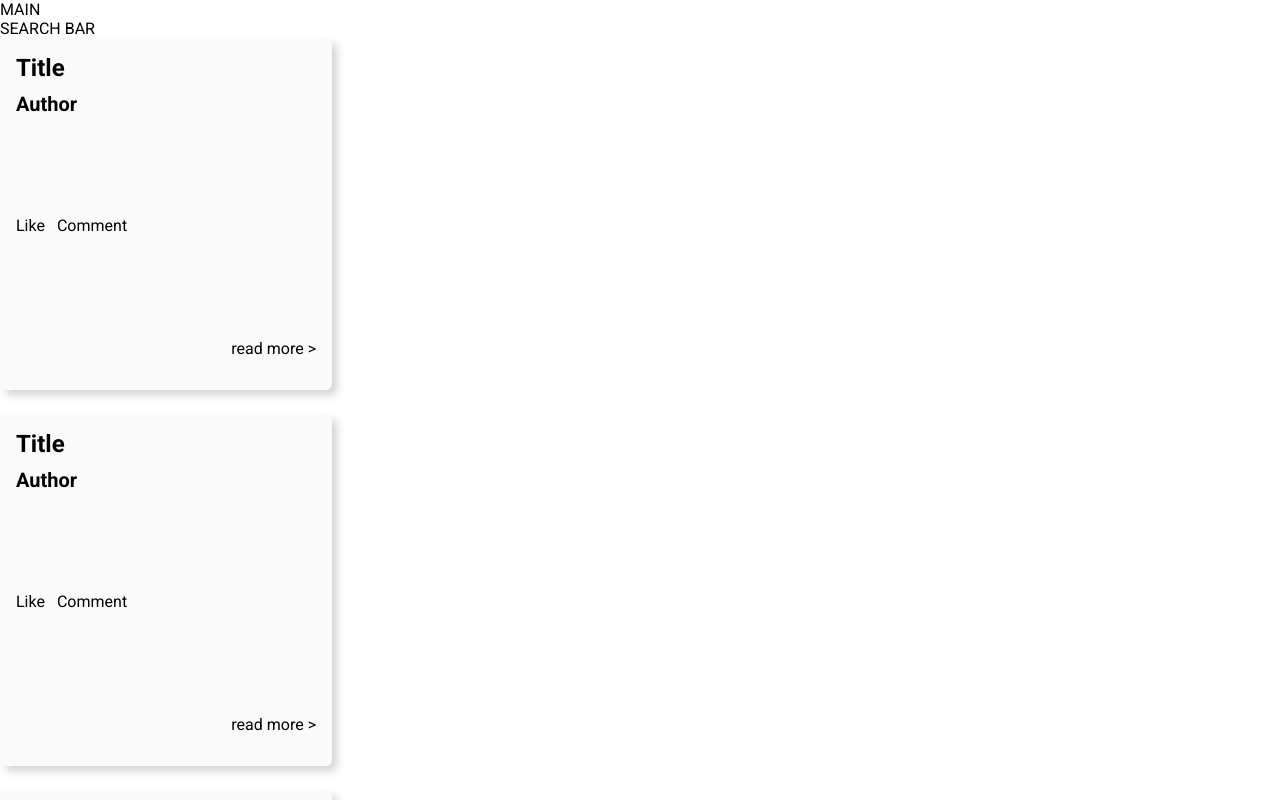
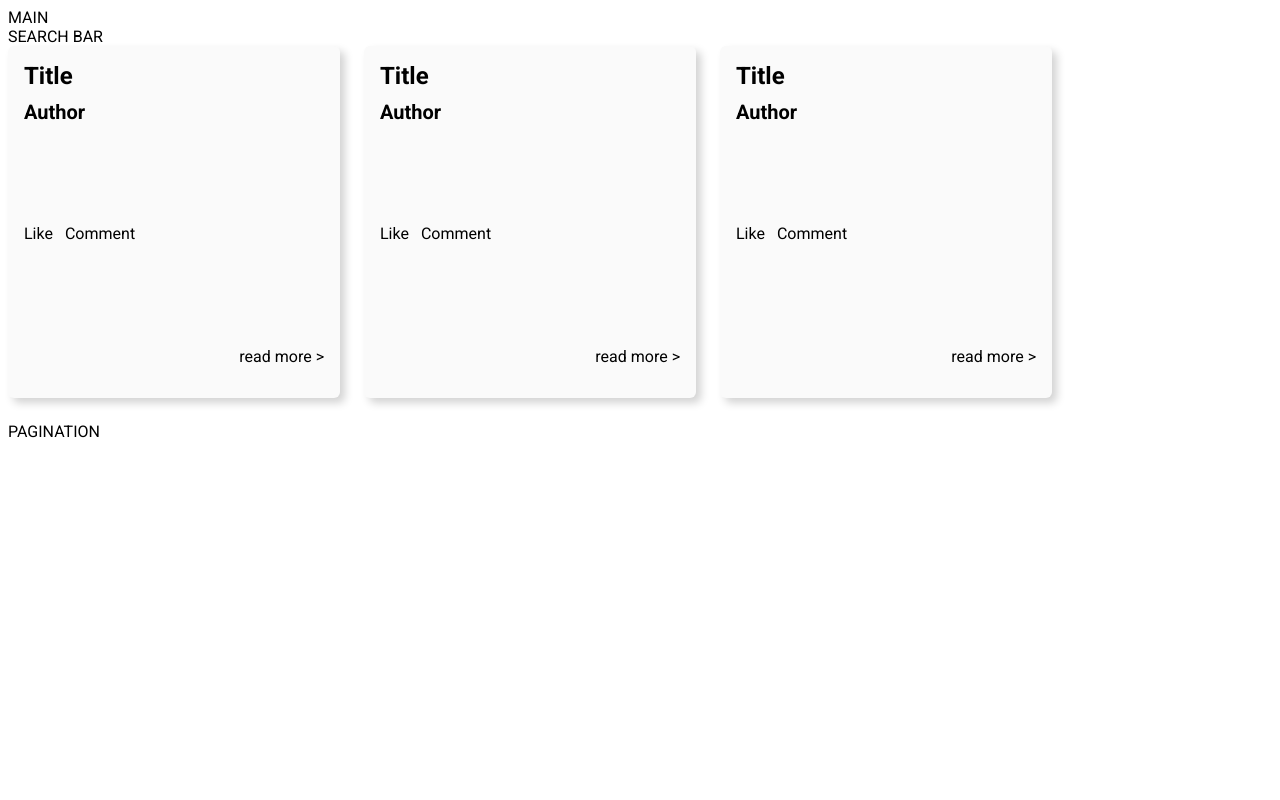
Before and after one commit to Quantumminded/Hacker-news, a React (Create React App) app: page / in a window 1280 px wide. Shown: the top 800 px of the page. Built offline with nearby package versions, Linux system fonts and the light colour scheme.

Commit message:
card updated with css style

```diff
--- a/src/App.js
+++ b/src/App.js
@@ -1,4 +1,5 @@
 import Main from './Main';
+import "./index.css";
 
 function App() {
   return (
--- a/src/Main.js
+++ b/src/Main.js
@@ -6,13 +6,15 @@ import ReactDOM from "react-dom";
 
 export default function Main() {
 return (
-    <>
-        <div>MAIN</div>
-        <SearchBar/>
-        <Card/>
-        <Card/>
-        <Card/>
-        <Pagination/>
-    </>
-)
+  <>
+    <div>MAIN</div>
+    <SearchBar />
+    <div className="news-body">
+      <Card />
+      <Card />
+      <Card />
+    </div>
+    <Pagination />
+  </>
+);
 }
--- a/src/index.css
+++ b/src/index.css
@@ -9,12 +9,12 @@
 }
 
 body {
-  margin: 0;
 
     font-family: 'Roboto', 'Georgia', sans-serif;
   -webkit-font-smoothing: antialiased;
   -moz-osx-font-smoothing: grayscale;
 }
+
 
 code {
   font-family: source-code-pro, Menlo, Monaco, Consolas, 'Courier New',
@@ -40,3 +40,9 @@ h3{
 p{
   font-size: 1em;
 }
+
+/* news body */
+.news-body{
+  display: flex;
+  flex-direction: row;
+}
```
Also changed, not shown: public/index.html (line endings or trailing spaces).
